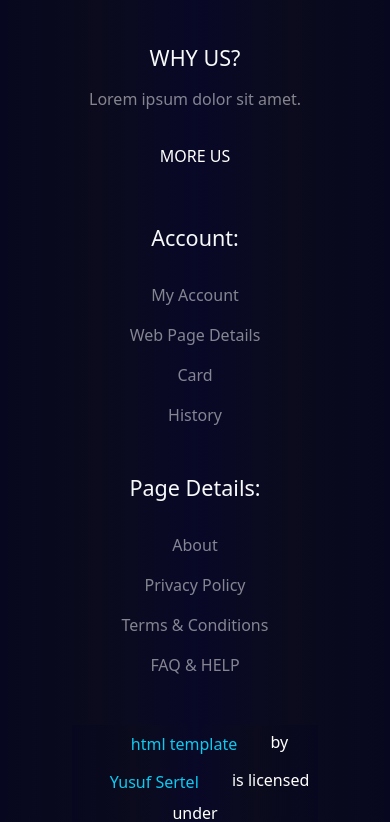
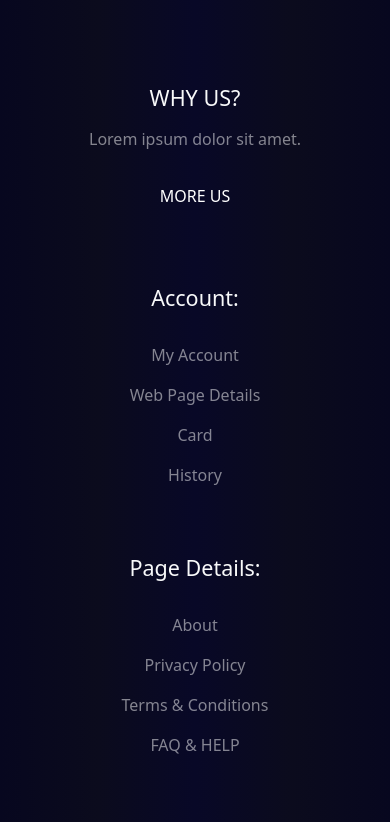
Before and after one commit to ysfsrtl123/blog, a plain HTML site: page index.html in a window 390 px wide. Shown: the part 3374-4196 px from the top of the page. Drawn offline with nearby package versions, Linux system fonts and the light colour scheme.

Commit message:
Update style.css

```diff
--- a/style.css
+++ b/style.css
@@ -155,14 +155,22 @@ background-color: rgba(99, 20, 99, 0.842);
   background-color: #343a40; /* Footer arka plan rengi */
 }
 
-@media (max-width: 576px) {
+.footer {
+  background-color: #343a40; /* Footer arka plan rengi */
+}
+
+.btn-md-square {
+  width: 36px; /* Sosyal medya butonlarının boyutunu ayarla */
+  height: 36px;
+}
+
+@media (max-width: 768px) {
   .footer-item {
     text-align: center; /* Mobil görünümde metinleri ortala */
   }
 
-  .btn-md-square {
-    width: 36px; /* Sosyal medya butonlarının boyutunu ayarla */
-    height: 36px;
+  .footer .col-lg-3 {
+    margin-bottom: 20px; /* Mobil görünümde alan bırak */
   }
 
   .position-relative {
```
